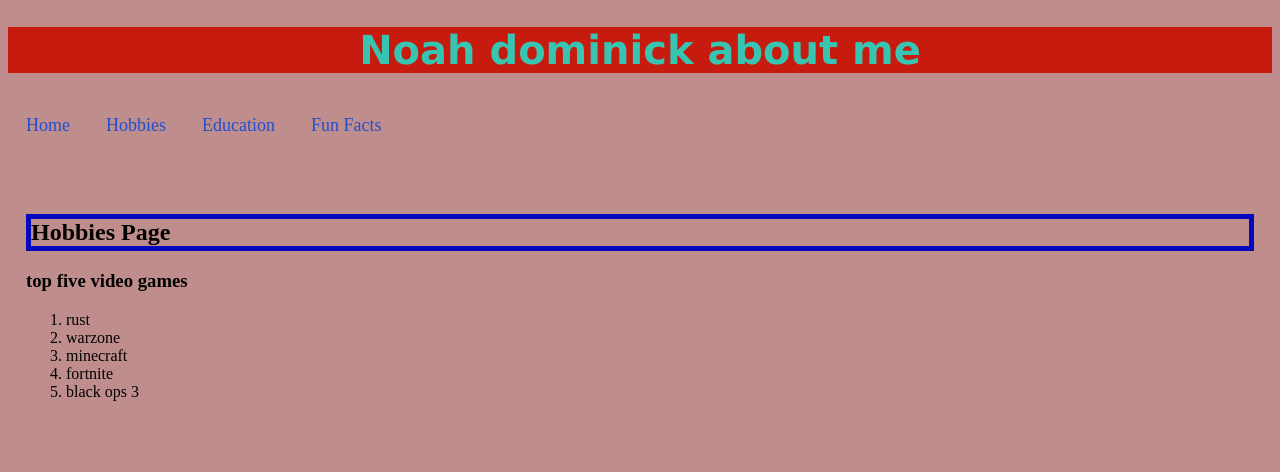
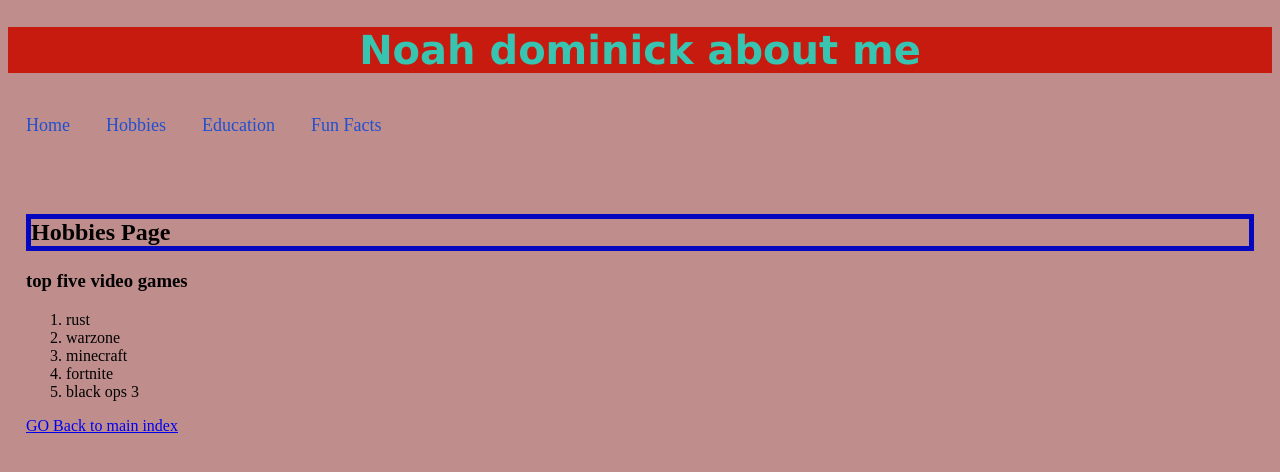
Before and after one commit to noahdominick/webdev, a plain HTML site: page Module2/Mod2Assignment/Mod2Assignment/hobbies.html in a window 1280 px wide. Shown: the top 472 px of the page. Drawn offline with Linux system fonts and the light colour scheme.

Commit message:
Update hobbies.html

```diff
--- a/Module2/Mod2Assignment/Mod2Assignment/hobbies.html
+++ b/Module2/Mod2Assignment/Mod2Assignment/hobbies.html
@@ -37,6 +37,7 @@
         </li>
 
       </ol>
+        <a href=https://noahdominick.github.io/webdev> GO Back to main index</a>
 </section>
 </body>
 </html>
```
